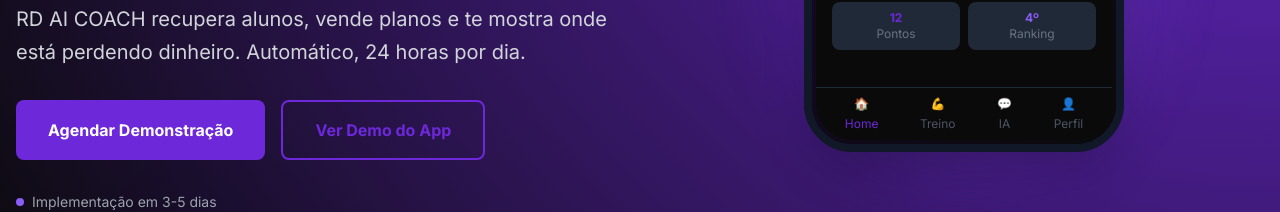
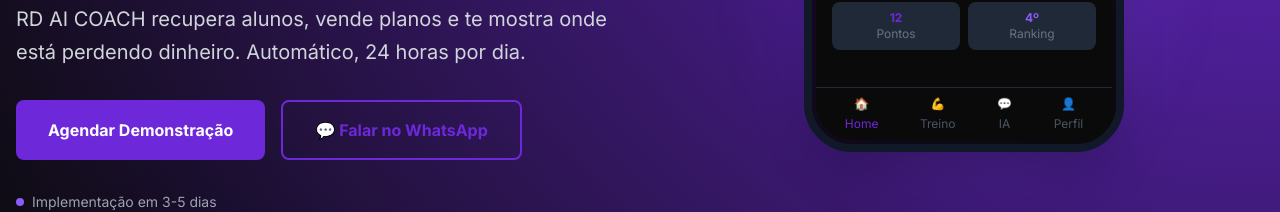
Before and after one commit to ruansdomingos-ai/rd-ai-coach-site, a Next.js app: page / in a window 1280 px wide. Shown: the part 534-746 px from the top of the page. Built offline with nearby package versions, Linux system fonts and the light colour scheme.

Commit message:
🔗 TAREFA 1: Atualizar links do WhatsApp e Calendly no Hero

```diff
--- a/components/sections/Hero.tsx
+++ b/components/sections/Hero.tsx
@@ -5,8 +5,12 @@
 import PhoneMockup from '@/components/PhoneMockup'
 
 const Hero = () => {
+  const handleWhatsApp = () => {
+    window.open('https://wa.me/5531973649974?text=Olá%20Ruan%20%F0%9F%91%8B%20Gostaria%20de%20saber%20mais%20sobre%20o%20RD%20AI%20COACH', '_blank')
+  }
+
   const handleCalendly = () => {
-    window.open('https://calendly.com', '_blank')
+    window.open('https://calendly.com/rdaicoach', '_blank')
   }
 
   return (
@@ -54,12 +58,12 @@
               >
                 Agendar Demonstração
               </button>
-              <a
-                href="#demo-app"
+              <button
+                onClick={handleWhatsApp}
                 className="border-2 border-primary text-primary hover:bg-primary hover:text-white font-bold py-4 px-8 rounded-lg transition-all duration-300"
               >
-                Ver Demo do App
-              </a>
+                💬 Falar no WhatsApp
+              </button>
             </motion.div>
 
             {/* Trust Badges */}
```
